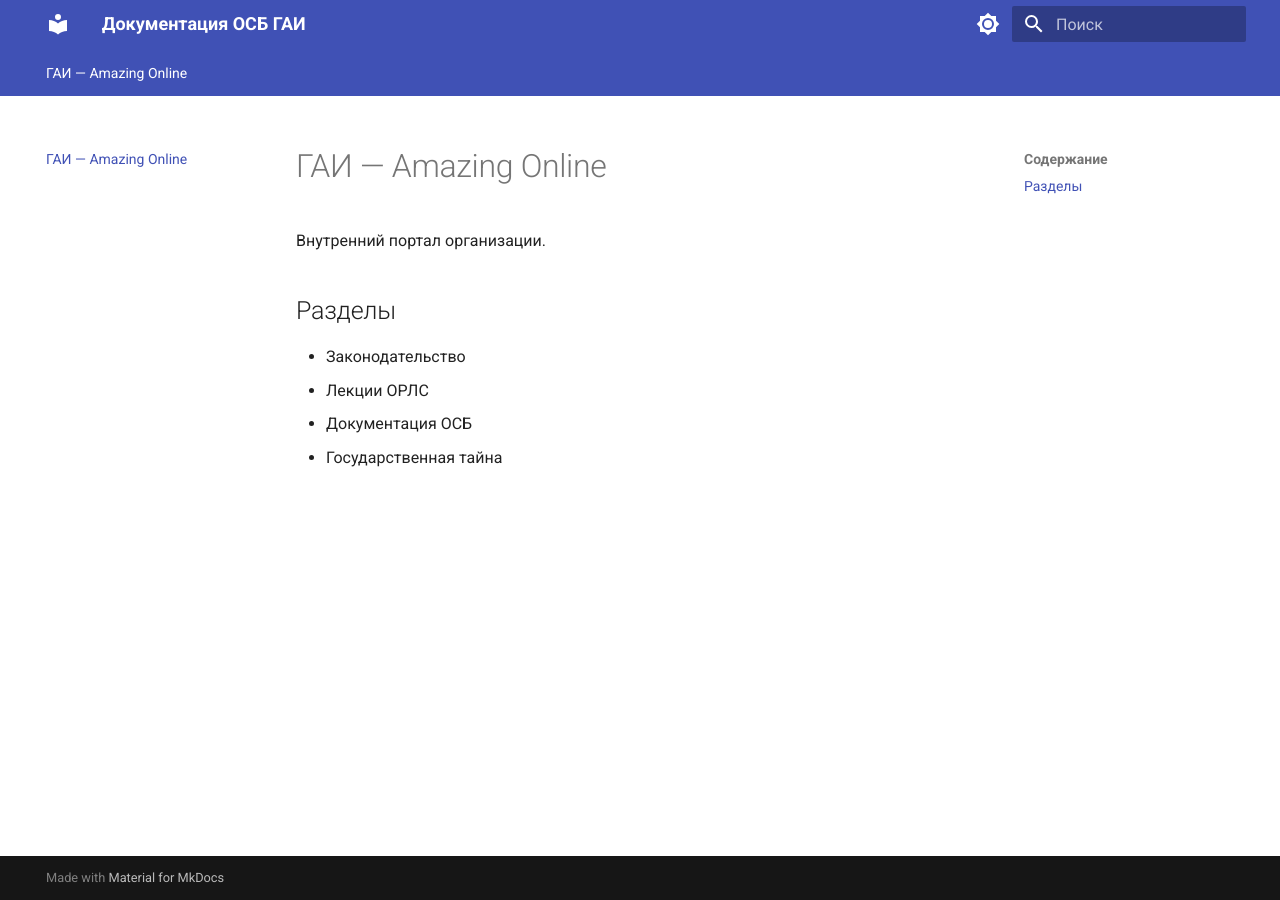
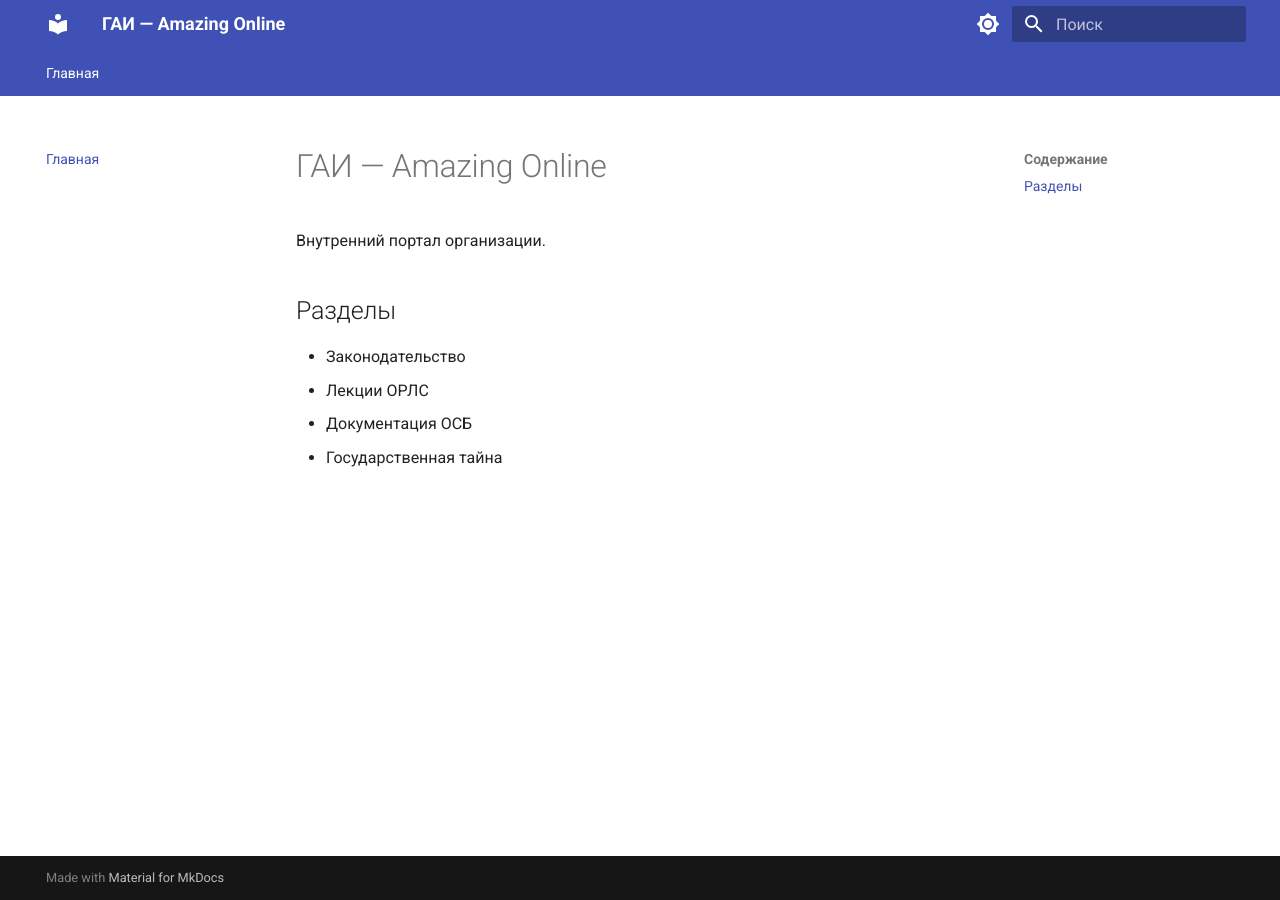
Before and after one commit to trapkamku-create/goss-docs, an MkDocs documentation site: the page built from docs/index.md, in a window 1280 px wide. Built offline with MkDocs 1.6.1 and Material for MkDocs 9.7.7, drawn with Linux system fonts in a browser that asks for light colours.

Commit message:
Update mkdocs.yml

```diff
--- a/mkdocs.yml
+++ b/mkdocs.yml
@@ -1,5 +1,5 @@
-site_name: Документация ОСБ ГАИ
-site_url: https://ваш-логин.github.io/имя-репозитория/
+site_name: ГАИ — Amazing Online
+site_url: https://trapkamku-create.github.io/goss-docs/
 theme:
   name: material
   language: ru
@@ -19,3 +19,5 @@ theme:
     - search.suggest
     - search.highlight
     - content.code.copy
+nav:
+  - Главная: index.md
```
